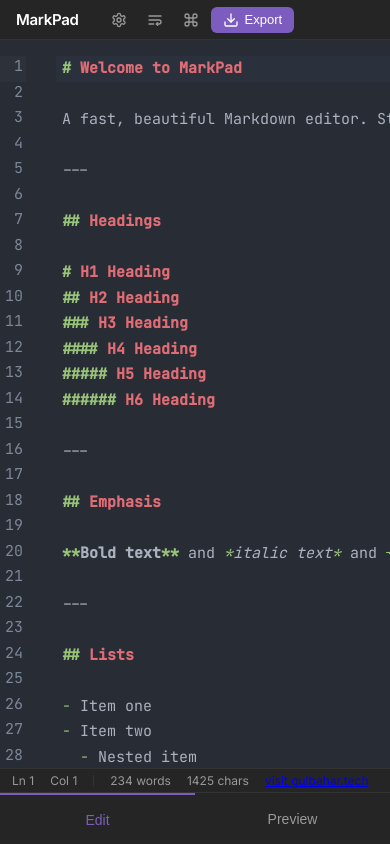
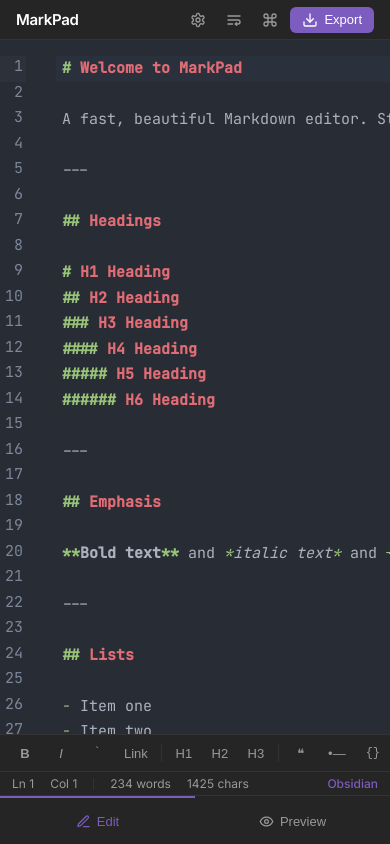
Before and after one commit to r-shafi/markdown-notepad, a React (Vite) app: page / in a window 390 px wide. Built offline with nearby package versions, Linux system fonts and the light colour scheme; a web font is replaced by a local one; what markdown-it-deflist would draw is missing.

Commit message:
feat: add mobile quick-format bar and enhance mobile tab functionality

```diff
--- a/src/App.tsx
+++ b/src/App.tsx
@@ -8,6 +8,7 @@
 import StatusBar from "./components/StatusBar";
 import Toast from "./components/Toast";
 import Toolbar from "./components/Toolbar";
+import { Eye, PenLine } from "lucide-react";
 import { DEFAULT_DOCUMENT } from "./defaultDocument";
 import { useCommandPalette } from "./hooks/useCommandPalette";
 import { useEditorSettings } from "./hooks/useEditorSettings";
@@ -55,6 +56,7 @@
 
   const editorRef = useRef<ReactCodeMirrorRef>(null);
   const dragging = useRef(false);
+  const touchStartX = useRef<number>(0);
   const { theme, themeId, setTheme } = useTheme();
   const palette = useCommandPalette();
   const { settings, updateFontFamily, updateFontSize } = useEditorSettings();
@@ -407,6 +409,36 @@
     setCursor(pos);
   }, []);
 
+  const insertHeading = useCallback((level: number) => {
+    const view = editorRef.current?.view;
+    if (!view) return;
+    const { from } = view.state.selection.main;
+    const line = view.state.doc.lineAt(from);
+    const prefix = "#".repeat(level) + " ";
+    const text = line.text.replace(/^#{1,6}\s/, "");
+    view.dispatch({
+      changes: { from: line.from, to: line.to, insert: prefix + text },
+      selection: { anchor: line.from + prefix.length },
+    });
+  }, []);
+
+  const insertPrefix = useCallback((prefix: string) => {
+    const view = editorRef.current?.view;
+    if (!view) return;
+    const { from } = view.state.selection.main;
+    const line = view.state.doc.lineAt(from);
+    if (line.text.startsWith(prefix)) {
+      view.dispatch({
+        changes: { from: line.from, to: line.from + prefix.length, insert: "" },
+      });
+    } else {
+      view.dispatch({
+        changes: { from: line.from, insert: prefix },
+        selection: { anchor: from + prefix.length },
+      });
+    }
+  }, []);
+
   return (
     <div className={`app-root ${isDark ? "dark" : "light"}`}>
       <Toolbar
@@ -432,7 +464,16 @@
 
       {isMobile ? (
         <div className="mobile-layout">
-          <div className="mobile-content">
+          <div
+            className="mobile-content"
+            onTouchStart={(e) => {
+              touchStartX.current = e.touches[0].clientX;
+            }}
+            onTouchEnd={(e) => {
+              const dx = e.changedTouches[0].clientX - touchStartX.current;
+              if (Math.abs(dx) > 60) setMobileTab(dx < 0 ? "preview" : "edit");
+            }}
+          >
             <AnimatedPane active={mobileTab === "edit"}>
               <Editor
                 ref={editorRef}
@@ -455,6 +496,104 @@
               />
             </AnimatedPane>
           </div>
+          {mobileTab === "edit" && (
+            <div className="mobile-format-bar">
+              <button
+                className="mobile-format-btn"
+                style={{ fontWeight: 700 }}
+                onPointerDown={(e) => {
+                  e.preventDefault();
+                  wrapSelection("**");
+                }}
+              >
+                B
+              </button>
+              <button
+                className="mobile-format-btn"
+                style={{ fontStyle: "italic" }}
+                onPointerDown={(e) => {
+                  e.preventDefault();
+                  wrapSelection("_");
+                }}
+              >
+                I
+              </button>
+              <button
+                className="mobile-format-btn mobile-format-mono"
+                onPointerDown={(e) => {
+                  e.preventDefault();
+                  wrapSelection("`");
+                }}
+              >
+                `
+              </button>
+              <button
+                className="mobile-format-btn"
+                onPointerDown={(e) => {
+                  e.preventDefault();
+                  insertLink();
+                }}
+              >
+                Link
+              </button>
+              <span className="mobile-format-sep" />
+              <button
+                className="mobile-format-btn"
+                onPointerDown={(e) => {
+                  e.preventDefault();
+                  insertHeading(1);
+                }}
+              >
+                H1
+              </button>
+              <button
+                className="mobile-format-btn"
+                onPointerDown={(e) => {
+                  e.preventDefault();
+                  insertHeading(2);
+                }}
+              >
+                H2
+              </button>
+              <button
+                className="mobile-format-btn"
+                onPointerDown={(e) => {
+                  e.preventDefault();
+                  insertHeading(3);
+                }}
+              >
+                H3
+              </button>
+              <span className="mobile-format-sep" />
+              <button
+                className="mobile-format-btn"
+                onPointerDown={(e) => {
+                  e.preventDefault();
+                  insertPrefix("> ");
+                }}
+              >
+                ❝
+              </button>
+              <button
+                className="mobile-format-btn"
+                onPointerDown={(e) => {
+                  e.preventDefault();
+                  insertPrefix("- ");
+                }}
+              >
+                •—
+              </button>
+              <button
+                className="mobile-format-btn mobile-format-mono"
+                onPointerDown={(e) => {
+                  e.preventDefault();
+                  insertCodeBlock();
+                }}
+              >
+                {"{}"}
+              </button>
+            </div>
+          )}
           <StatusBar
             line={cursor.line}
             col={cursor.col}
@@ -467,12 +606,14 @@
               className={`tab-btn${mobileTab === "edit" ? " active" : ""}`}
               onClick={() => setMobileTab("edit")}
             >
+              <PenLine size={15} />
               Edit
             </button>
             <button
               className={`tab-btn${mobileTab === "preview" ? " active" : ""}`}
               onClick={() => setMobileTab("preview")}
             >
+              <Eye size={15} />
               Preview
             </button>
           </nav>
--- a/src/index.css
+++ b/src/index.css
@@ -64,6 +64,10 @@
   color: var(--text-heading);
   letter-spacing: -0.3px;
   flex-shrink: 0;
+}
+
+.toolbar-spacer {
+  flex: 1;
 }
 
 .theme-swatches {
@@ -604,6 +608,7 @@
   font-size: 12px;
   color: var(--text-secondary);
   flex-shrink: 0;
+  position: relative;
   z-index: 10;
 }
 
@@ -625,6 +630,28 @@
 .status-theme {
   color: var(--accent);
   font-weight: 500;
+}
+
+.status-ad {
+  position: absolute;
+  left: 50%;
+  transform: translateX(-50%);
+  color: var(--text-secondary);
+  text-decoration: none;
+  font-size: 11px;
+  opacity: 0.7;
+  transition:
+    opacity 0.15s,
+    color 0.15s;
+  letter-spacing: 0.01em;
+  white-space: nowrap;
+  pointer-events: auto;
+}
+
+.status-ad:hover {
+  opacity: 1;
+  color: var(--accent);
+  text-decoration: underline;
 }
 
 /* ─── Export thumbnail ───────────────────────────────────── */
@@ -702,27 +729,97 @@
   flex: 1;
   overflow: hidden;
 }
+
+/* ─── Mobile quick-format bar ────────────────────────────── */
+.mobile-format-bar {
+  display: flex;
+  align-items: center;
+  gap: 2px;
+  padding: 3px 8px;
+  background: var(--bg-secondary);
+  border-top: 1px solid var(--border);
+  overflow-x: auto;
+  overflow-y: hidden;
+  flex-shrink: 0;
+  scrollbar-width: none;
+}
+.mobile-format-bar::-webkit-scrollbar {
+  display: none;
+}
+.mobile-format-btn {
+  display: flex;
+  align-items: center;
+  justify-content: center;
+  min-width: 34px;
+  height: 30px;
+  padding: 0 7px;
+  background: transparent;
+  border: 1px solid transparent;
+  border-radius: 5px;
+  color: var(--text-secondary);
+  font-size: 13px;
+  cursor: pointer;
+  flex-shrink: 0;
+  white-space: nowrap;
+  -webkit-tap-highlight-color: transparent;
+  transition:
+    background 0.1s,
+    color 0.1s,
+    border-color 0.1s;
+}
+.mobile-format-btn:active {
+  background: rgba(128, 128, 128, 0.2);
+  color: var(--text-primary);
+  border-color: var(--border);
+}
+.mobile-format-mono {
+  font-family: monospace;
+  font-size: 12px;
+}
+.mobile-format-sep {
+  width: 1px;
+  height: 18px;
+  background: var(--border);
+  flex-shrink: 0;
+  margin: 0 3px;
+}
+
+/* ─── Mobile tab bar ─────────────────────────────────────── */
 .mobile-tabs {
   display: flex;
   border-top: 1px solid var(--border);
   background: var(--bg-secondary);
-  height: 52px;
   flex-shrink: 0;
+  padding-bottom: env(safe-area-inset-bottom, 0px);
 }
 .tab-btn {
   flex: 1;
+  display: flex;
+  align-items: center;
+  justify-content: center;
+  gap: 6px;
   background: transparent;
   border: none;
+  border-top: 2px solid transparent;
   color: var(--text-secondary);
-  font-size: 14px;
+  font-size: 13px;
   font-weight: 500;
   cursor: pointer;
+  min-height: 48px;
+  -webkit-tap-highlight-color: transparent;
   transition:
     color 0.15s,
-    background 0.15s;
-  min-height: 44px;
+    background 0.15s,
+    border-color 0.15s;
 }
 .tab-btn.active {
   color: var(--accent);
-  border-top: 2px solid var(--accent);
+  border-top-color: var(--accent);
 }
+
+/* Hide centred ad on narrow screens */
+@media (max-width: 767px) {
+  .status-ad {
+    display: none;
+  }
+}
```
